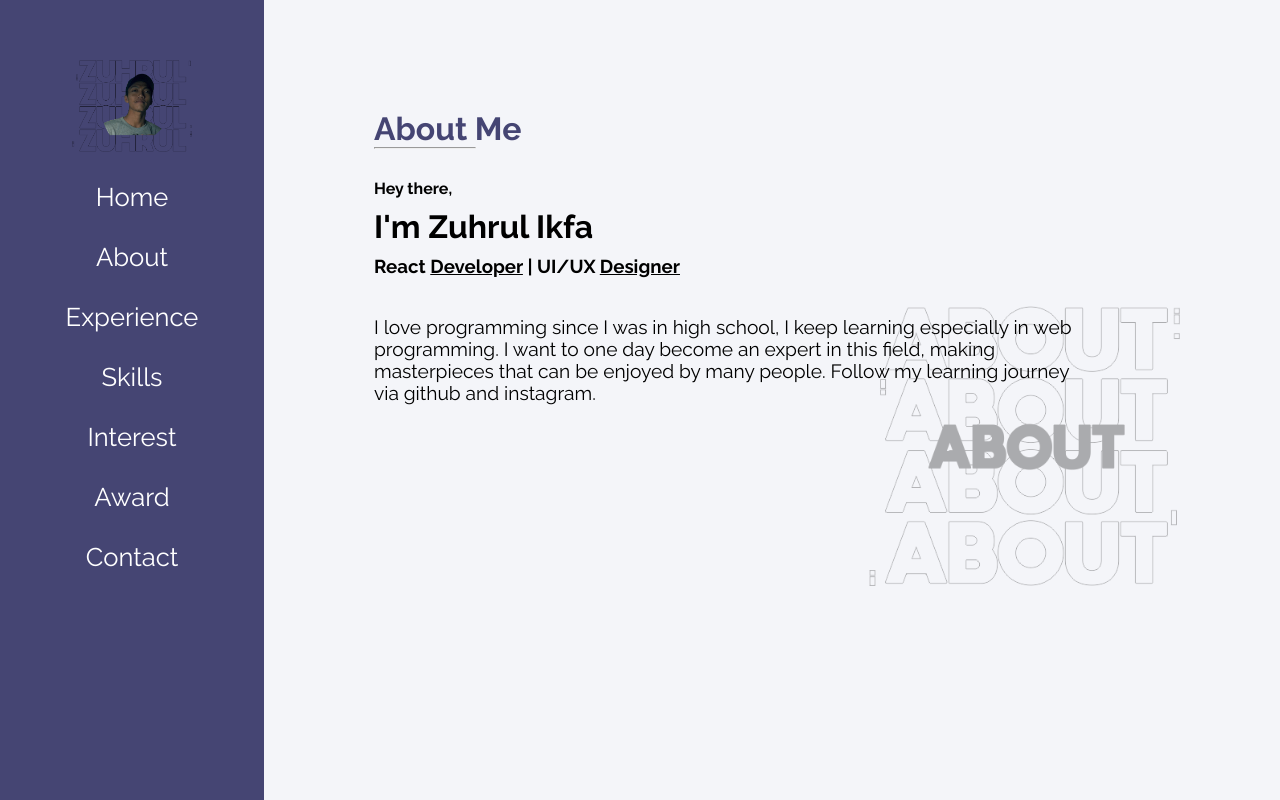
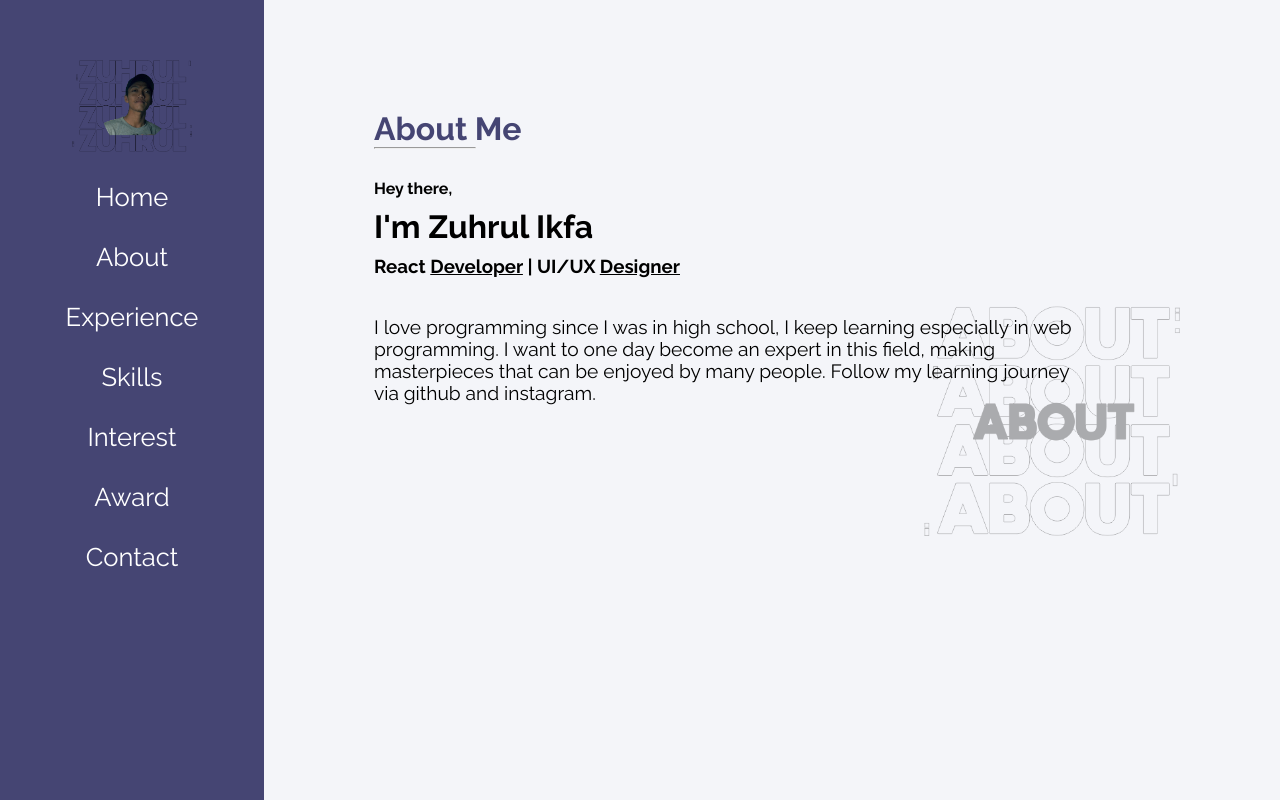
Before and after one commit to zuhrull/assignment3, a React (Create React App) app: page /about in a window 1280 px wide. Built offline with nearby package versions, Linux system fonts and the light colour scheme.

Commit message:
Update App.css

```diff
--- a/src/App.css
+++ b/src/App.css
@@ -62,7 +62,7 @@ nav
 .bg-pic{
   opacity: 0.3;
   float: right;
-  height: 280px;
+  height: 230px;
 }
 .typingeffect
 {
```
